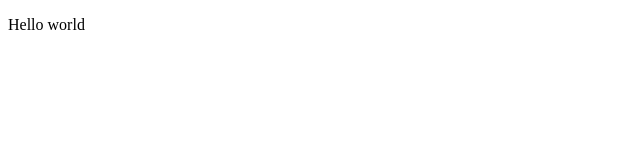
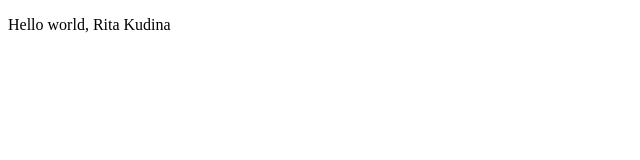
Before and after one commit to Kudina-Margo/Repository-for-learning-js, a plain HTML site: page index.html in a window 1280 px wide. Shown: the whole page, without its empty margins (0-640 px from the left). Drawn offline with Linux system fonts and the light colour scheme.

Commit message:
add file main.css

```diff
--- a/index.html
+++ b/index.html
@@ -7,7 +7,7 @@
     <title>Document</title>
 </head>
 <body>
-    <p>Hello world</p>
+    <p>Hello world, Rita Kudina</p>
     <script src="js/script.js">
     </script>
 </body>
```
Also changed, not shown: main.css (added).
